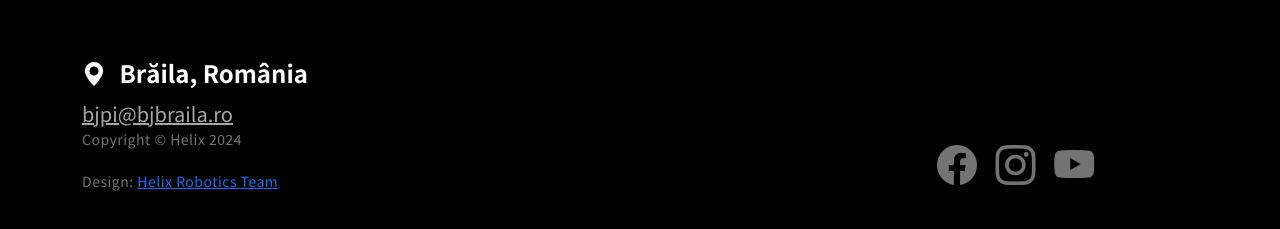
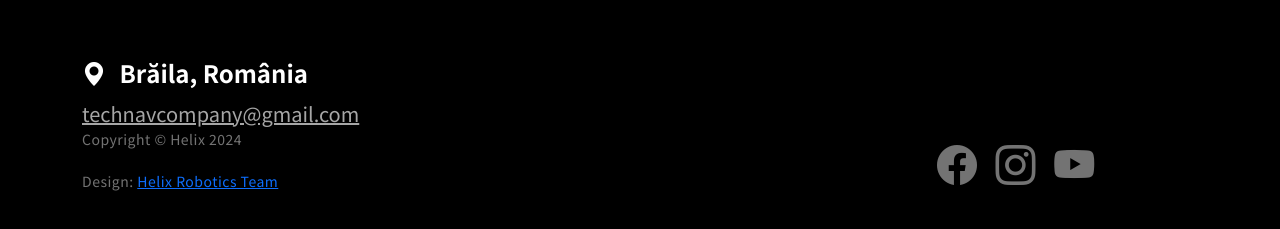
Before and after one commit to Helix-TechNav/TechNav-project, a plain HTML site: page index.html in a window 1280 px wide. Shown: the part 5934-6163 px from the top of the page. Drawn offline with nearby package versions, Linux system fonts and the light colour scheme; some packages are replaced by stand-ins of ours; a script that the page names is missing.

Commit message:
Add files via upload

```diff
--- a/index.html
+++ b/index.html
@@ -361,8 +361,8 @@
                             Brăila, România
                         </h5>
 
-                        <a href="mailto:laurentiu.caramarin@gmail.com" class="custom-link mt-3 mb-5">
-                            bjpi@bjbraila.ro
+                        <a href="mailto:technavcompany@gmail.com" class="custom-link mt-3 mb-5">
+                            technavcompany@gmail.com
                         </a>
                     </div>
 
--- a/index.js
+++ b/index.js
@@ -44,5 +44,5 @@
 
 
   document.getElementById("submit-button").addEventListener("click", function() {
-    window.location.href = "mailto:bjpi@bjbraila.ro";
+    window.location.href = "mailto:laurentiu.caramarin@gmail.com";
 });
```
